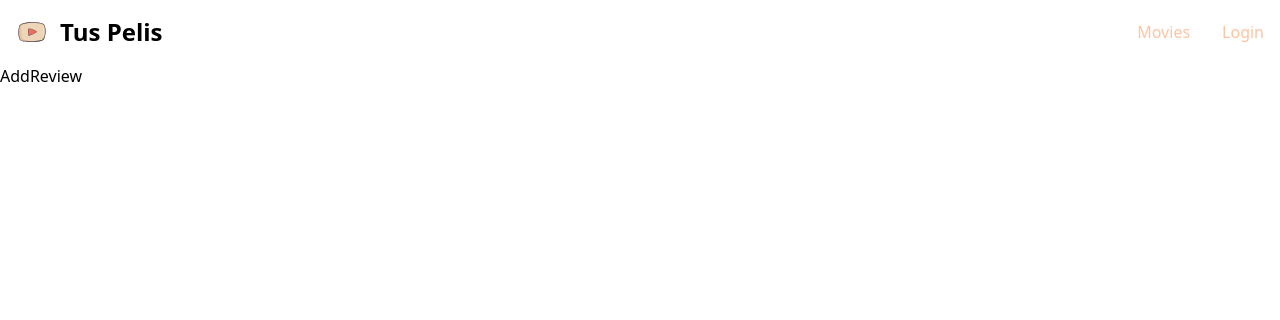
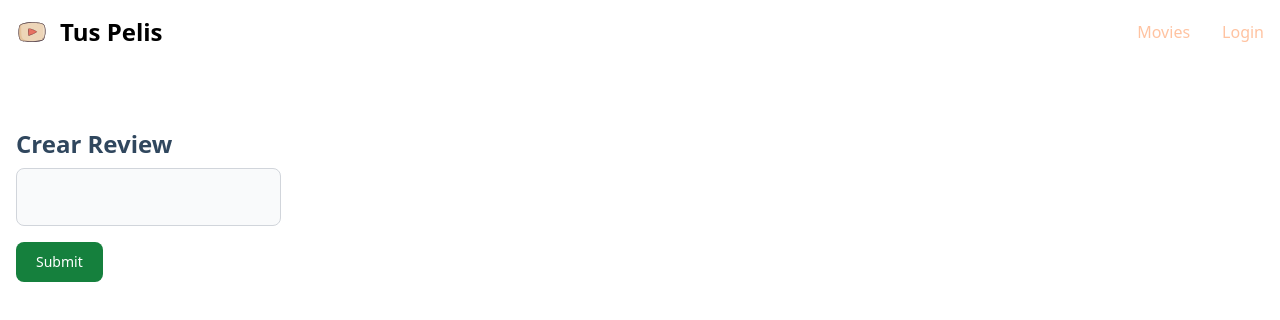
Before and after one commit to achipre/tumovie, a React (Vite) app in the folder frontend/: page /movies/1/review in a window 1280 px wide. Shown: the top 320 px of the page. Built offline with nearby package versions, Linux system fonts and the light colour scheme.

Commit message:
Add Edit Todo Delete Review

```diff
--- a/frontend/src/App.jsx
+++ b/frontend/src/App.jsx
@@ -16,7 +16,6 @@ export const App = () => {
     setUser(null)
   }
 
-  console.log(user)
   return (
     <>
       <nav className="bg-white border-gray-200 dark:bg-[#F05454]">
@@ -143,18 +142,17 @@ export const App = () => {
             </li>
             <li>
               {
-                user
-                  ? <a href='#' onClick={logout}
-                className="block py-2 px-3 text-[#FFC3A1] rounded hover:bg-gray-100 md:hover:bg-transparent md:hover:text-blue-700 md:p-0 dark:text-[#FFC3A1] md:dark:hover:text-[#30475E] dark:hover:bg-gray-700 md:dark:hover:bg-transparent dark:border-gray-700"
-                >Logout</a>
-                  : <Link
-                to="/login" onClick={login}
-                className="block py-2 px-3 text-[#FFC3A1] rounded hover:bg-gray-100 md:hover:bg-transparent md:hover:text-blue-700 md:p-0 dark:hover:text-[#FFC3A1] md:dark:text-[#30475E] dark:hover:bg-gray-700 md:dark:hover:bg-transparent dark:border-gray-700"
-              >
-                Login
-              </Link>
+                (user?.name === '' || user?.name === undefined)
+                  ? <Link
+                      to="/login" onClick={login}
+                      className="block py-2 px-3 text-[#FFC3A1] rounded hover:bg-gray-100 md:hover:bg-transparent md:hover:text-blue-700 md:p-0 dark:hover:text-[#FFC3A1] md:dark:text-[#30475E] dark:hover:bg-gray-700 md:dark:hover:bg-transparent dark:border-gray-700"
+                    >Login</Link>
+                  : <span onClick={logout}
+                      className="cursor-pointer block py-2 px-3 text-[#FFC3A1] rounded hover:bg-gray-100 md:hover:bg-transparent md:hover:text-blue-700 md:p-0 dark:text-[#FFC3A1] md:dark:hover:text-[#30475E] dark:hover:bg-gray-700 md:dark:hover:bg-transparent dark:border-gray-700"
+                    >Logout</span>
               }
             </li>
+              {user && <span className='text-[#FFC3A1]'>{user.name}</span>}
           </ul>
         </div>
       </div>
@@ -162,7 +160,7 @@ export const App = () => {
       <Routes>
         <Route path='/' element={<MoviesList />} />
         <Route path='/movies' element={<MoviesList />} />
-        <Route path='/movies/:id' element={<Movie />} />
+        <Route path='/movies/:id' element={<Movie user={user} />} />
         <Route path='/movies/:id/review' element={<AddReview user={user} />} />
         <Route path='/login' element={<Login login={login} />} />
       </Routes>
--- a/frontend/src/components/add-review.jsx
+++ b/frontend/src/components/add-review.jsx
@@ -1,7 +1,67 @@
-import React from 'react'
+import React, { useState } from 'react'
+import { MovieDateService } from '../services/movies'
+import { Link, useLocation } from 'react-router-dom'
 
-export const AddReview = () => {
+export const AddReview = ({ user }) => {
+  const navigate = useLocation()
+  const movieId = navigate.pathname.split('/').at(2)
+  let editing = false
+  let initialStateReview = ''
+
+  if (navigate.state && navigate.state.currentReview) {
+    editing = true
+    initialStateReview = navigate.state.currentReview.review
+  }
+
+  const [review, setReview] = useState(initialStateReview)
+  const [submitted, setSubmitted] = useState(false)
+
+  const onChangeReview = (e) => {
+    const newReview = e.target.value
+    setReview(newReview)
+  }
+
+  const saveReview = () => {
+    if (review === '') return
+    const data = {
+      review,
+      name: user?.name,
+      user_id: user?.id,
+      movie_id: movieId
+    }
+    if (editing) {
+      data.review_id = navigate.state.currentReview._id
+      console.log(data)
+      MovieDateService.upadteReview(data)
+        .then(() => setSubmitted(true))
+        .catch(e => console.log(e))
+    } else {
+      MovieDateService.createReview(data)
+        .then(() => setSubmitted(true))
+        .catch(e => console.log(e))
+    }
+  }
+  console.log(navigate.state)
+
   return (
-    <div>AddReview</div>
+    <main className='w-full mx-auto max-w-7xl p-4 flex flex-col sm:flex-row gap-6 md:justify-between'>
+    {
+      submitted
+        ? (
+          <section className='flex flex-col items-center w-screen pt-12'>
+            <h2 className='text-xl mb-4 font-bold text-[#30475E]'>Review submited success</h2>
+            <Link to={'/movies/' + movieId} className="text-white bg-blue-700 hover:bg-blue-800 focus:ring-4 focus:ring-blue-300 font-medium rounded-lg text-sm px-5 py-2.5 dark:bg-blue-600 dark:hover:bg-blue-700 focus:outline-none dark:focus:ring-blue-800">Regresar</Link>
+          </section>
+          )
+        : (
+          <section className='pt-12'>
+            <label htmlFor="large-input" className="text-2xl block mb-2 font-bold text-[#30475E]">{editing ? 'Editar ' : 'Crear '}Review</label>
+            <input onChange={onChangeReview} value={review} type="text" id="large-input" className="block w-full mb-4 p-4 text-gray-900 border border-gray-300 rounded-lg bg-gray-50 text-base"></input>
+            <button type="button" onClick={saveReview} className="focus:outline-none text-white bg-green-700 hover:bg-green-800 font-medium rounded-lg text-sm px-5 py-2.5 me-2 mb-2">Submit</button>
+
+          </section>
+          )
+    }
+    </main>
   )
 }
--- a/frontend/src/components/login.jsx
+++ b/frontend/src/components/login.jsx
@@ -1,6 +1,8 @@
 import { useState } from 'react'
+import { useNavigate } from 'react-router-dom'
 
-export const Login = ({ login, history }) => {
+export const Login = ({ login }) => {
+  const navigation = useNavigate()
   const [name, setName] = useState('')
   const [id, setId] = useState('')
 
@@ -14,12 +16,11 @@ export const Login = ({ login, history }) => {
     setId(newId)
   }
 
-  const handleLogin = () => {
+  const handleLogin = async (e) => {
+    e.preventDefault()
     login({ name, id })
-    // history.push('/')
+    navigation('/')
   }
-
-  console.log(name, id)
 
   return (
     <form className="max-w-sm mx-auto py-12">
@@ -39,7 +40,7 @@ export const Login = ({ login, history }) => {
         </span>
         <input onChange={onChangeId} type="text" id="website-admin" className="rounded-none rounded-e-lg bg-gray-50 border border-gray-300 text-gray-900 focus-visible:outline-none block flex-1 min-w-0 w-full text-sm p-2.5 " placeholder="Password"/>
       </div>
-      <button onSubmit={handleLogin} type="submit" className=" text-white bg-blue-700 hover:bg-blue-800 font-medium rounded-lg text-sm w-full sm:w-auto px-5 py-2.5 text-center">Ingresar</button>
+      <button onClick={handleLogin} type="submit" className=" text-white bg-blue-700 hover:bg-blue-800 font-medium rounded-lg text-sm w-full sm:w-auto px-5 py-2.5 text-center">Ingresar</button>
     </form>
 
   )
--- a/frontend/src/components/movie.jsx
+++ b/frontend/src/components/movie.jsx
@@ -3,7 +3,7 @@ import { MovieDateService } from '../services/movies'
 import { Link, useLocation } from 'react-router-dom'
 import { formatDistance } from 'date-fns'
 
-export const Movie = () => {
+export const Movie = ({ user }) => {
   const location = useLocation()
   const idMovie = location.pathname.split('/').at(-1)
   const [movie, setMovie] = useState({
@@ -15,7 +15,6 @@ export const Movie = () => {
   const getMovie = id => {
     MovieDateService.get(id)
       .then(resp => {
-        console.log(resp.data)
         setMovie(resp.data)
       })
       .catch((e) => {
@@ -33,15 +32,25 @@ export const Movie = () => {
     return ago
   }
 
+  const handleDelete = (reviewId) => {
+    MovieDateService.deleteReview(reviewId, user?.id)
+      .then(() => {
+        const newReviews = movie?.reviews?.slice(movie?.reviews._id !== reviewId)
+        setMovie(...movie, newReviews)
+      })
+      .catch(e => console.log(e))
+  }
+  console.log(movie)
+
   return (
     <main className='w-full mx-auto max-w-7xl p-4 flex flex-col sm:flex-row gap-6 md:justify-between'>
-      <img className="w-full sm:w-[50%] h-auto max-w-lg mx-auto md:m-0 object-cover aspect-[0.66] rounded-lg cursor-pointer self-start" src={movie.poster} alt="image description"/>
+      <img className="w-full sm:w-[50%] h-auto max-w-lg mx-auto md:m-0 object-cover aspect-[0.66] rounded-lg cursor-pointer self-start" src={movie?.poster} alt="image description"/>
 
       <div className='w-full sm:w-[50%] max-w-lg mx-auto md:m-0'>
-        <section className="w-full block p-6 border border-gray-200 bg-gray-200 rounded-lg shadow hover:bg-gray-100">
+        <section className="w-full block p-6 border border-gray-200 bg-gray-200 rounded-lg shadow hover:bg-gray-100 hover:border-gray-100">
 
-        <h1 className="mb-2 text-2xl font-bold tracking-tight text-gray-900">{movie.title}</h1>
-        <p className="font-normal text-gray-700 mb-3">{movie.fullplot}</p>
+          <h1 className="mb-2 text-2xl font-bold tracking-tight text-gray-900">{movie?.title}</h1>
+          <p className="font-normal text-gray-600 mb-3">{movie?.fullplot}</p>
           <Link to={'/movies/' + idMovie + '/review'} className="inline-flex items-center px-5 py-2.5 text-sm font-medium text-center text-white bg-blue-700 rounded-lg hover:bg-blue-800 focus:ring-4 focus:outline-none focus:ring-blue-300 dark:bg-blue-600 dark:hover:bg-blue-700 dark:focus:ring-blue-800">
           Add Review
               <svg className="w-3.5 h-3.5 ms-2 rtl:rotate-180" aria-hidden="true" xmlns="http://www.w3.org/2000/svg" fill="none" viewBox="0 0 14 10">
@@ -50,13 +59,17 @@ export const Movie = () => {
           </Link>
 
         </section>
-        <h2 className="mb-2 text-2xl font-bold tracking-tight text-gray-900 p-6 pt-12">Reviews</h2>
-        {movie.reviews.map(review => {
-          return <section className='p-6 pt-0' key={review._id}>
+        <h2 className="text-2xl font-bold tracking-tight text-gray-900 p-6 pb-2">Reviews</h2>
+        {movie?.reviews?.map((review) =>
+          (<section className='relative p-6 border border-gray-200 bg-gray-200 rounded-lg mb-4' key={review._id}>
             <h3 className=' flex items-center font-semibold text-xl capitalize leading-4'>{review.name}<span className='ml-5 text-sm text-gray-500 font-normal leading-3 self-end'>{handleDate(review.date)}</span></h3>
-            <p className='text-gray-600 truncate dark:text-gray-400 italic'><span className='text-4xl text-red-600'>&quot;</span>{review.review}</p>
-          </section>
-        })}
+            <p className='text-gray-600 truncate dark:text-gray-600 italic'><span className='text-4xl text-red-600'>&quot;</span>{review.review}</p>
+
+            {user?.name === review?.name && <Link to={'/movies/' + idMovie + '/review'} className='absolute top-2 right-4 text-blue-500 cursor-pointer hover:text-blue-700 hover:underline' state={{ currentReview: review }}>Editar</Link>}
+
+            {user?.name === review?.name && <span onClick={() => handleDelete(review._id)} className='absolute bottom-2 right-4 text-blue-500 cursor-pointer hover:text-blue-700 hover:underline'>Borrar</span>}
+          </section>)
+        )}
       </div>
 
     </main>
--- a/frontend/src/components/movies-list.jsx
+++ b/frontend/src/components/movies-list.jsx
@@ -52,7 +52,6 @@ export const MoviesList = () => {
       })
   }
 
-  console.log(movies)
   const handleSearch = (e) => {
     e.preventDefault()
 
--- a/frontend/src/services/movies.js
+++ b/frontend/src/services/movies.js
@@ -13,15 +13,16 @@ export class MovieDateService {
     return axios.get(`http://localhost:5050/api/v1/movies?${queryRated}${queryTitle}&page=${page}`)
   }
 
-  createReview (data) {
+  static createReview (data) {
     return axios.post('http://localhost:5050/api/v1/movies/review', data)
   }
 
-  upadteReview (data) {
+  static upadteReview (data) {
+    console.log(data)
     return axios.put('http://localhost:5050/api/v1/movies/review', data)
   }
 
-  deleteReview (id, userId) {
+  static deleteReview (id, userId) {
     return axios.delete('http://localhost:5050/api/v1/movies/review', { data: { review_id: id, user_id: userId } })
   }
 
```
Also changed, not shown: frontend/.eslintrc.cjs, 2 other files (tests, documents, lock files or other folders). Lines whose indentation alone changed are shown as unchanged.
